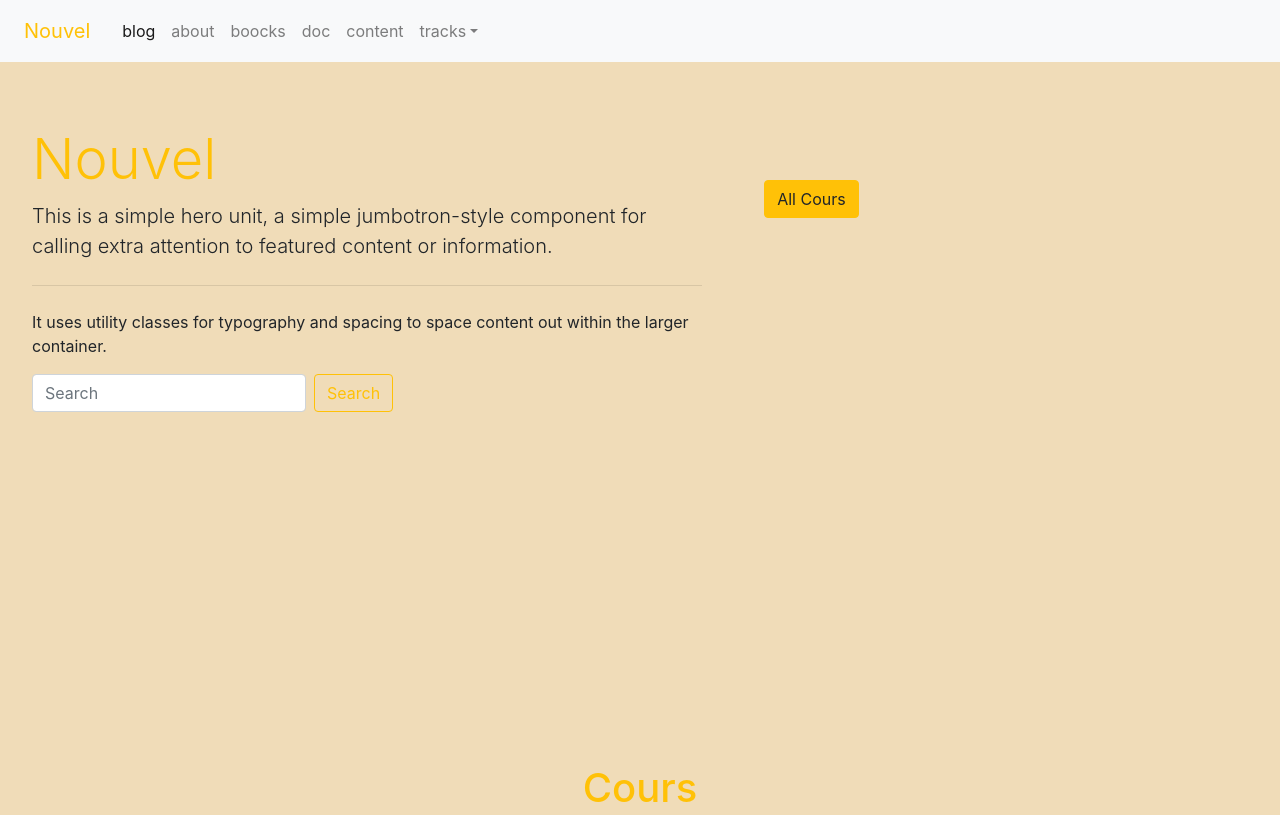
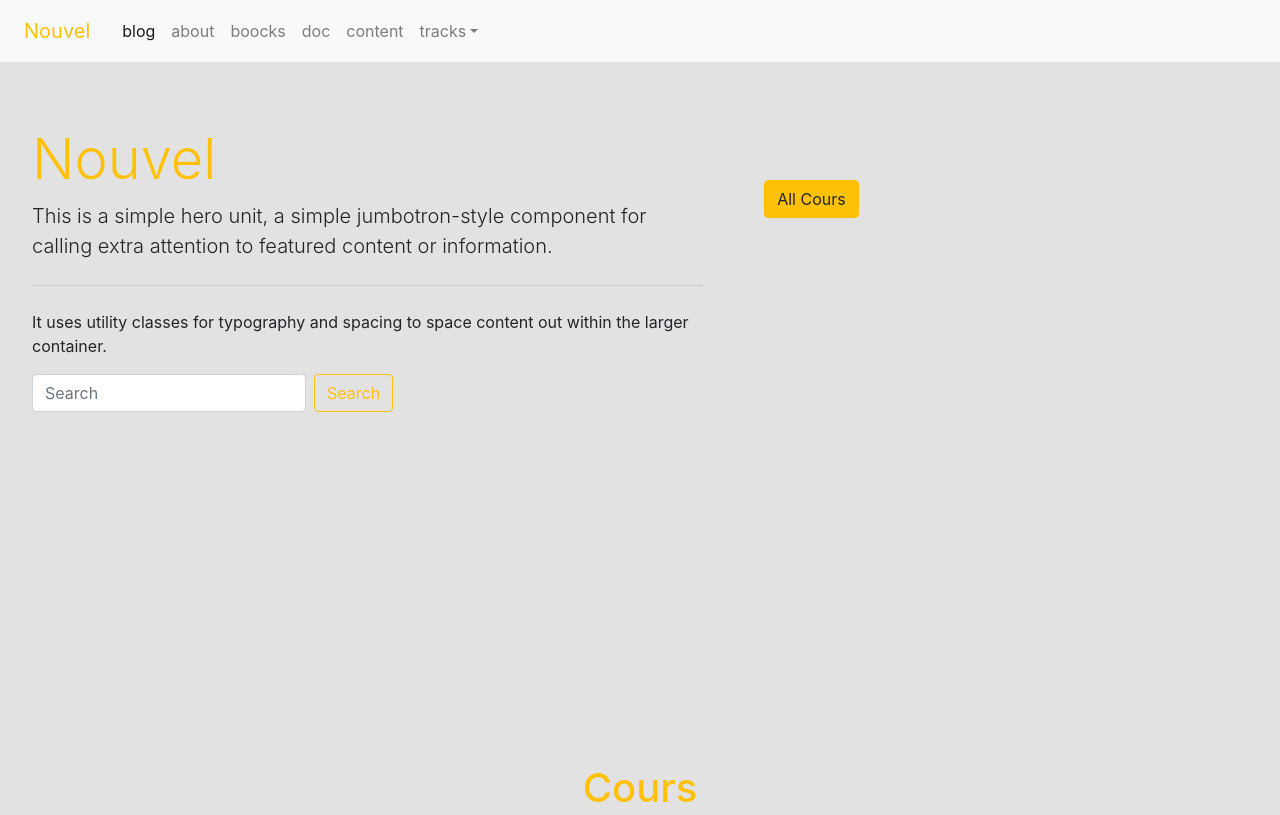
Before and after one commit to alimohamedwork20-wq/Course, a plain HTML site: page index.html in a window 1280 px wide. Shown: the top 815 px of the page. Drawn offline with Linux system fonts and the light colour scheme.

Commit message:
Add files via upload

```diff
--- a/index.html
+++ b/index.html
@@ -18,7 +18,7 @@
 }
   </style>
 </head>
-<body style="overflow-x: hidden;background: rgba(236, 208, 160, 0.74);">
+<body style="overflow-x: hidden;background: rgba(217, 217, 217, 0.74);">
 <nav class="navbar navbar-expand-lg navbar-light bg-light">
   <a class="navbar-brand text-warning p-2" href="#">Nouvel</a>
   <button class="navbar-toggler" type="button" data-toggle="collapse" data-target="#navbarSupportedContent"
```
